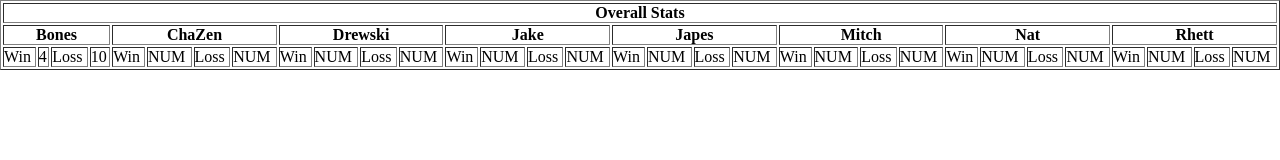
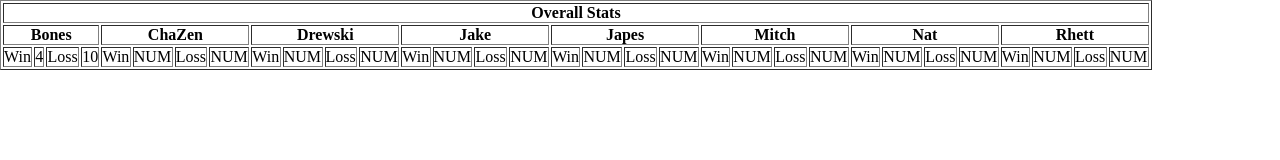
Before and after one commit to nataliesaar/hello-world, a plain HTML site: page overallStats.html in a window 1280 px wide. Drawn offline with Linux system fonts and the light colour scheme.

Commit message:
Update overallStats.html

```diff
--- a/overallStats.html
+++ b/overallStats.html
@@ -12,7 +12,7 @@
 
   <div id="table-scroll" class="table-scroll">
   <div class="table-wrap">
-  <table border="1" class="main-table" style="width:100%"
+  <table border="1" class="main-table" style="width:90%"
 >
   <thead>
     <tr>
```
